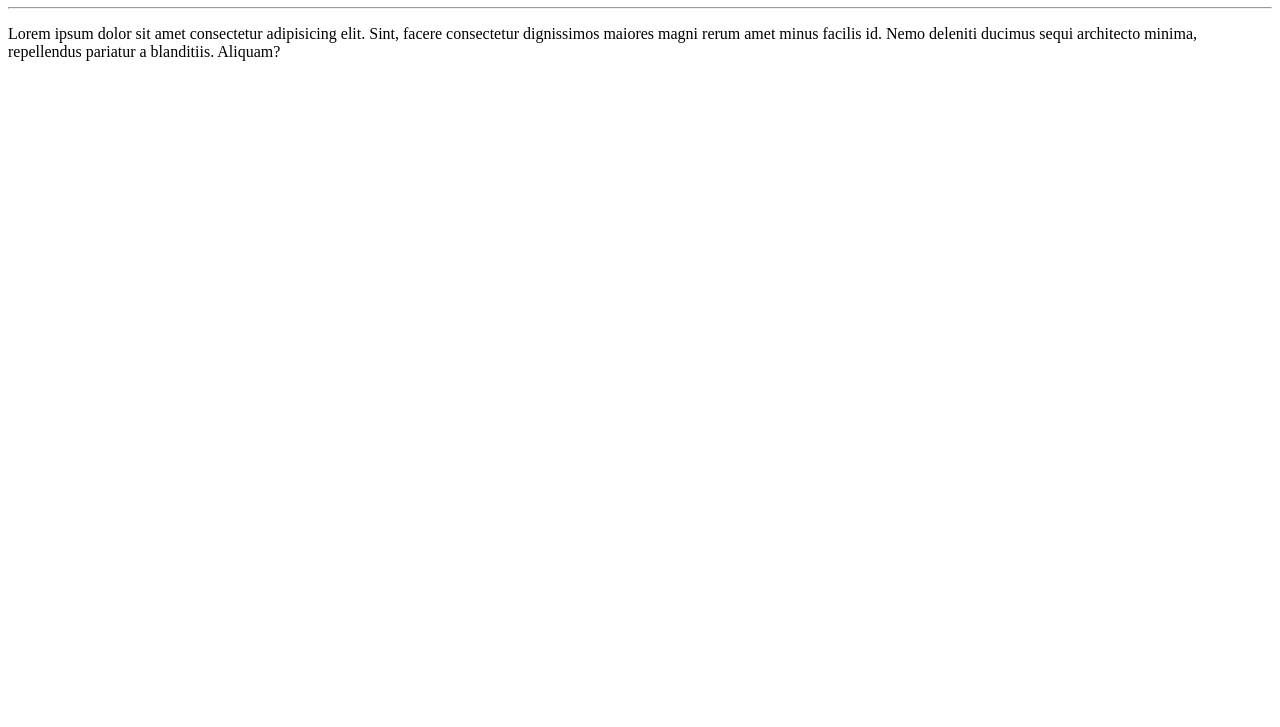
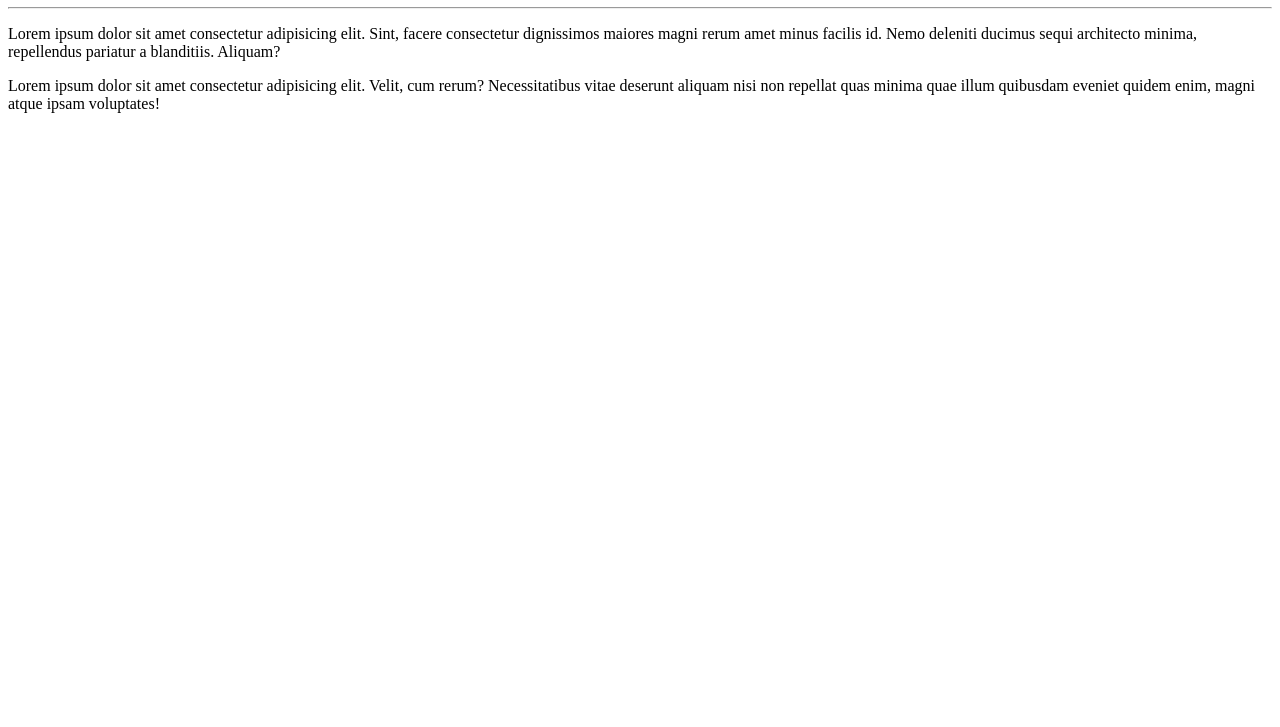
Before and after one commit to AndreCosmedeAbreu/Ola-Mundo, a plain HTML site: page site=exemplo/index.html in a window 1280 px wide. Shown: the part 73-800 px from the top of the page. Drawn offline with Linux system fonts and the light colour scheme.

Commit message:
Adicionei um paragrafo

```diff
--- a/site=exemplo/index.html
+++ b/site=exemplo/index.html
@@ -9,5 +9,6 @@
     <h1>Olá, Mundo</h1>
     <hr>
     <p>Lorem ipsum dolor sit amet consectetur adipisicing elit. Sint, facere consectetur dignissimos maiores magni rerum amet minus facilis id. Nemo deleniti ducimus sequi architecto minima, repellendus pariatur a blanditiis. Aliquam?</p>
+    <p>Lorem ipsum dolor sit amet consectetur adipisicing elit. Velit, cum rerum? Necessitatibus vitae deserunt aliquam nisi non repellat quas minima quae illum quibusdam eveniet quidem enim, magni atque ipsam voluptates!</p>
 </body>
 </html>
```
